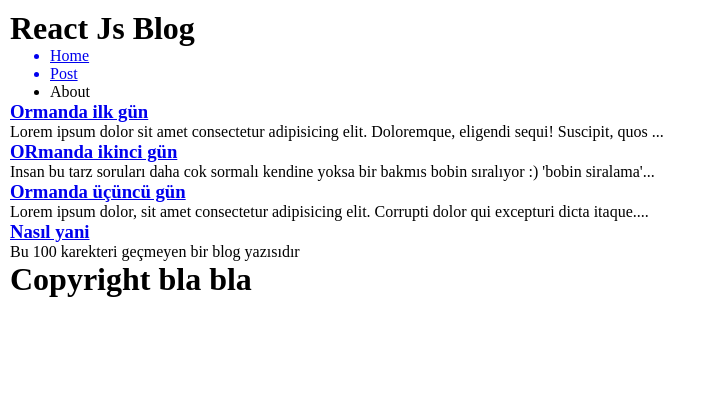
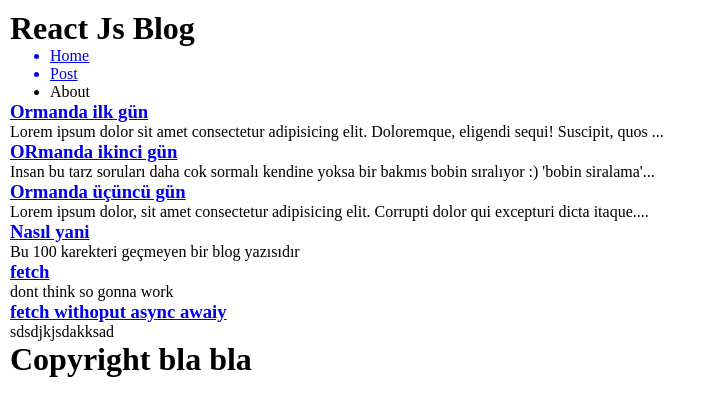
Before and after one commit to mithatsarikaya/reactJsBlog, a React (Vite) app: page / in a window 1280 px wide. Shown: the top 416 px of the page, without its empty margins (0-716 px from the left). Built offline with nearby package versions, Linux system fonts and the light colour scheme; data requests are answered from the project's data file.

Commit message:
create data to json-server

```diff
--- a/data/db.json
+++ b/data/db.json
@@ -1,5 +1,5 @@
 {
-    "posts" : [
+  "posts": [
     {
       "id": 1,
       "title": "Ormanda ilk gün",
@@ -19,6 +19,16 @@
       "id": 4,
       "title": "Nasıl yani",
       "text": "Bu 100 karekteri geçmeyen bir blog yazısıdır"
+    },
+    {
+      "id": 5,
+      "title": "fetch",
+      "text": "dont think so gonna work"
+    },
+    {
+      "id": 6,
+      "title": "fetch withoput async awaiy",
+      "text": "sdsdjkjsdakksad"
     }
   ]
 }
--- a/src/components/NewPost.jsx
+++ b/src/components/NewPost.jsx
@@ -22,6 +22,13 @@ export default function NewPost({ setPostDatas, newIdForNewPost }) {
   const handleSubmit = (e) => {
     e.preventDefault();
     setPostDatas((prevPostDatas) => [...prevPostDatas, newPost]);
+    fetch("http://localhost:3500/posts/", {
+      method: "POST",
+      headers: {
+        "Content-Type": "application/json",
+      },
+      body: JSON.stringify(newPost),
+    });
     navigate("/");
   };
 
```
